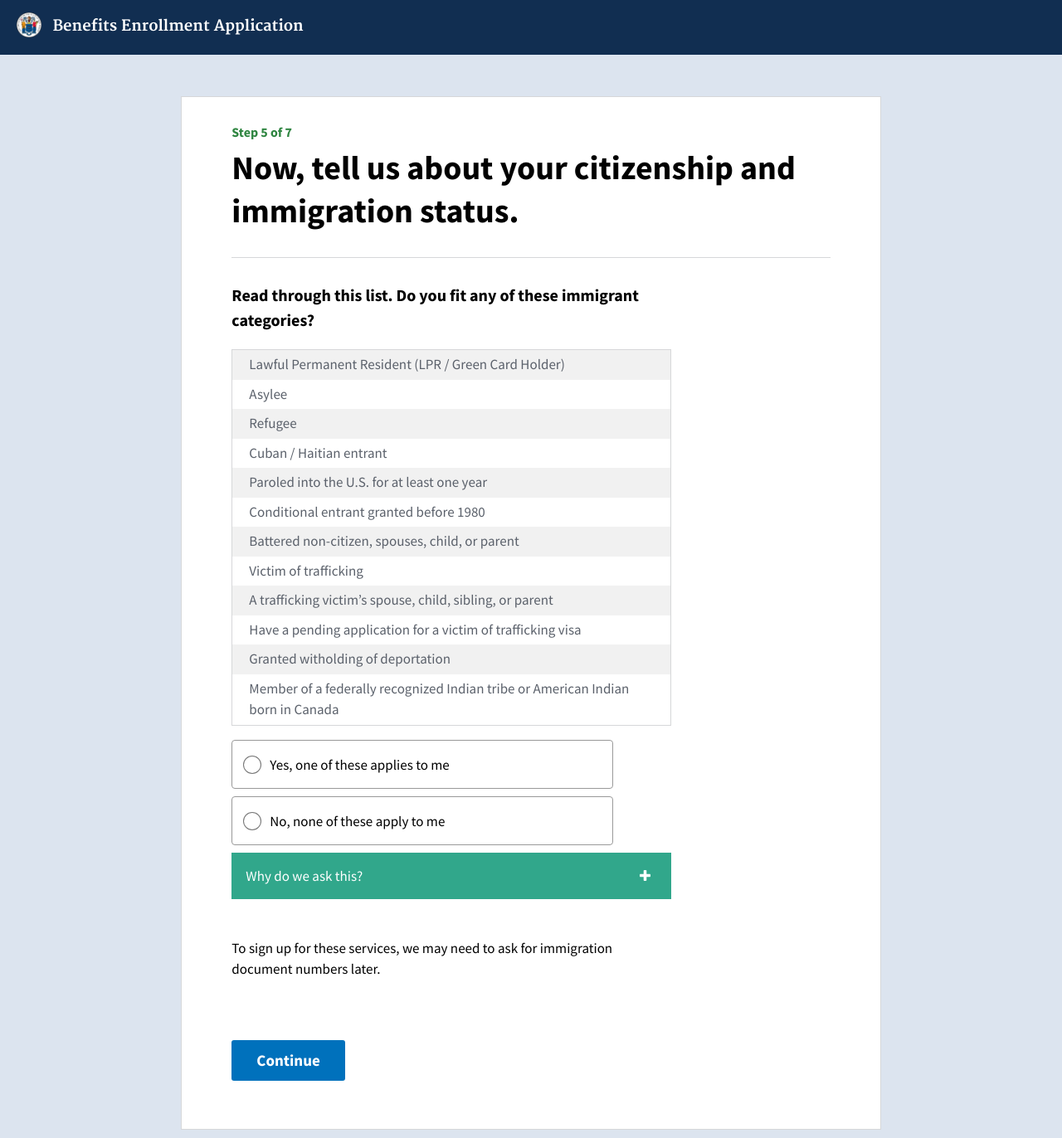
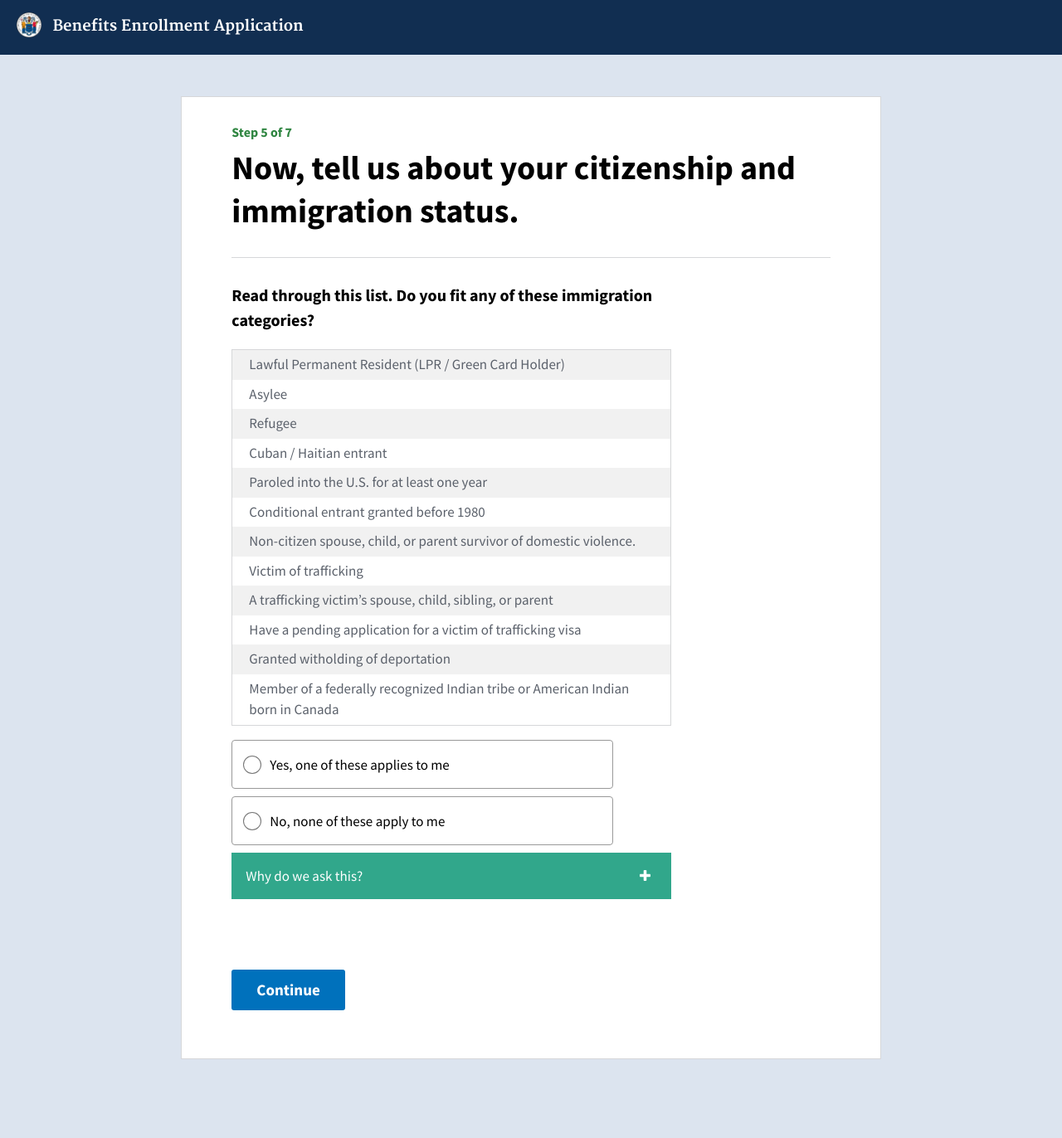
Before and after one commit to usds/benefits-enrollment-prototype, a Jekyll site: the page built from 05-citizenship/status-types.html, in a window 1280 px wide. Shown: the whole page at 83% size. Built offline with Jekyll 4.4.1, drawn with Linux system fonts in a browser that asks for light colours; after the commit the page ends 1287 px from its top, so only the background shows below that.

Commit message:
Update status-types.html

```diff
--- a/05-citizenship/status-types.html
+++ b/05-citizenship/status-types.html
@@ -7,7 +7,7 @@
 
 <fieldset>
 	<div class="prompt">
-		<legend class="prompt__primary-text">Read through this list. Do you fit any of these immigrant categories?</legend>
+		<legend class="prompt__primary-text">Read through this list. Do you fit any of these immigration categories?</legend>
 
 		<ul class="list-striped">
 			<li>Lawful Permanent Resident (LPR / Green Card Holder)</li>
@@ -16,7 +16,7 @@
 			<li>Cuban / Haitian entrant</li>
 			<li>Paroled into the U.S. for at least one year</li>
 			<li>Conditional entrant granted before 1980</li>
-			<li>Battered non-citizen, spouses, child, or parent</li>
+			<li>Non-citizen spouse, child, or parent survivor of domestic violence.</li>
 			<li>Victim of trafficking</li>
 			<li>A trafficking victim’s spouse, child, sibling, or parent</li>
 			<li>Have a pending application for a victim of trafficking visa</li>
@@ -40,15 +40,13 @@
     <div class="explainer">
 	    <a href="#" class="explainer__toggle" aria-expanded="false" aria-controls="explainer-1">Why do we ask this?</a>
 	    <div class="explainer__content" id="explainer-1">
-	      <p>Immigrants in these categores may qualify for some programs. We ask about your immigration status so that we can find out what you may qualify for.</p>
-	      <p>Applying signing up for these programs will not affect you or your family’s immigration status.</p>
-	      <p>TThis information is private and kept confidential. It will not be shared with any agency for any reason than other checking your eligibility.</p>
+	      <p>Immigrants in these categories may qualify for some programs. We ask about your immigration status so that we can find out what you may qualify for.</p>
+	      <p>Applying signing up for these programs will not affect your or your family’s immigration status.</p>
+	      <p>This information is private and kept confidential. It will not be shared with any agency for any reason other than checking your eligibility.</p>
 	    </div>
 	  </div>
   </div>
 <fieldset>
-
-<p class="usa-lead-font">To sign up for these services, we may need to ask for immigration document numbers later.</p>
 
 <script>
   $(document).ready(function() {
```
